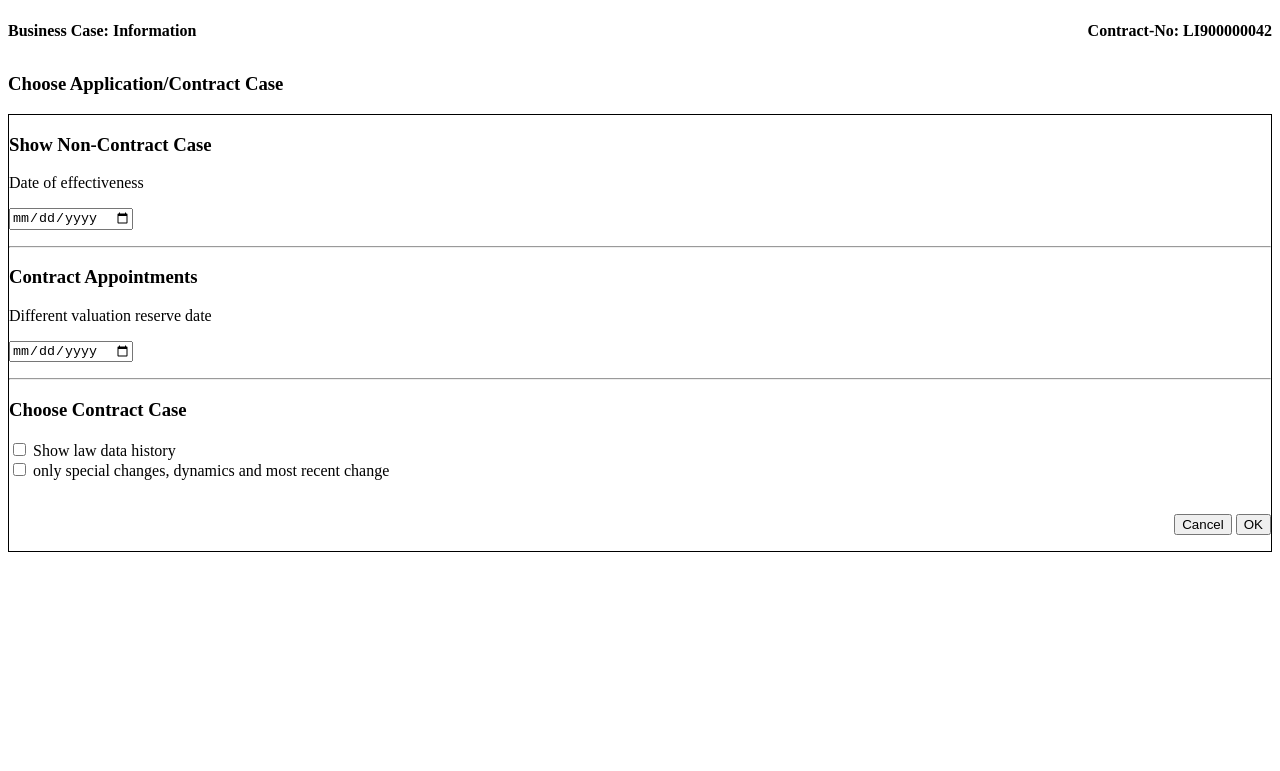
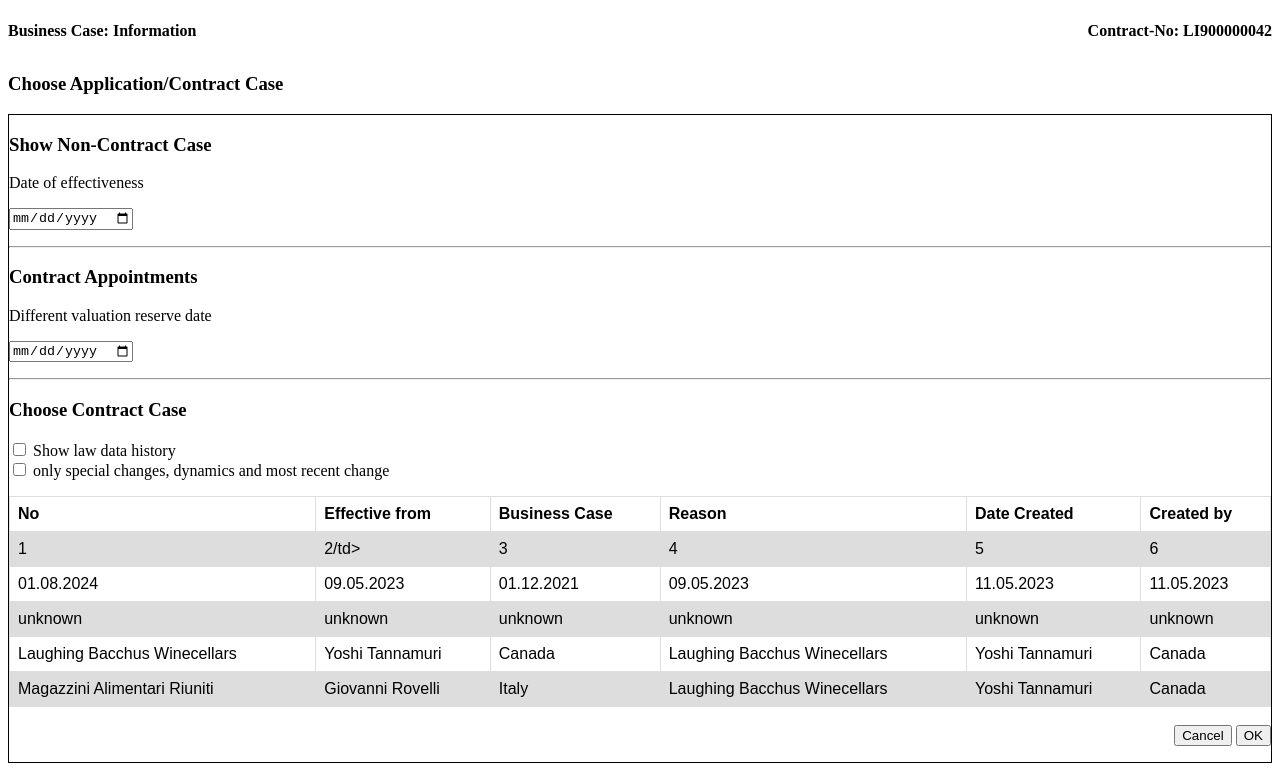
Before and after one commit to gerrit1986/insurance-demo-app, a plain HTML site: page index.html in a window 1280 px wide. Shown: the part 66-837 px from the top of the page. Before the commit the page ends 800 px from the top, so only its background shows below. Drawn offline with Linux system fonts and the light colour scheme.

Commit message:
Update index.html
add table

```diff
--- a/index.html
+++ b/index.html
@@ -62,6 +62,56 @@ tr:nth-child(even) {
   <label for="vehicle2"> only special changes, dynamics and most recent change</label><br>
 </form>
 
+    <table>
+  <tr>
+    <th>No</th>
+    <th>Effective from</th>
+    <th>Business Case</th>
+    <th>Reason</th>
+    <th>Date Created</th>
+    <th>Created by</th>
+  </tr>
+  <tr>
+    <td>1</td>
+    <td>2/td>
+    <td>3</td>
+    <td>4</td>
+     <td>5</td>
+    <td>6</td>
+  </tr>
+  <tr>
+    <td>01.08.2024</td>
+    <td>09.05.2023</td>
+    <td>01.12.2021</td>
+    <td>09.05.2023</td>
+    <td>11.05.2023</td>
+    <td>11.05.2023</td>
+  </tr>
+  <tr>
+    <td>unknown</td>
+    <td>unknown</td>
+    <td>unknown</td>
+    <td>unknown</td>
+    <td>unknown</td>
+    <td>unknown</td>
+  </tr>
+  <tr>
+    <td>Laughing Bacchus Winecellars</td>
+    <td>Yoshi Tannamuri</td>
+    <td>Canada</td>
+    <td>Laughing Bacchus Winecellars</td>
+    <td>Yoshi Tannamuri</td>
+    <td>Canada</td>
+  </tr>
+  <tr>
+    <td>Magazzini Alimentari Riuniti</td>
+    <td>Giovanni Rovelli</td>
+    <td>Italy</td>
+    <td>Laughing Bacchus Winecellars</td>
+    <td>Yoshi Tannamuri</td>
+    <td>Canada</td>
+  </tr>
+</table>
         <br />
 
 <div align="right">
```
